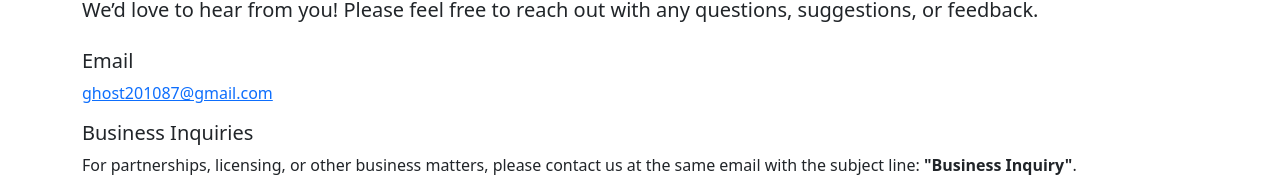
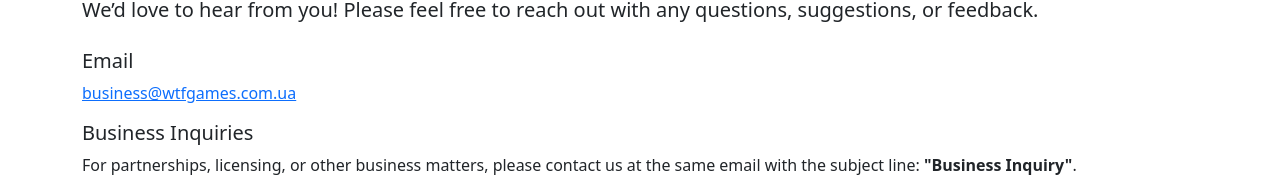
Before and after one commit to serhii-chechui/WTFGamesSiteClient, a React (Create React App) app: page /contact in a window 1280 px wide. Shown: the part 189-366 px from the top of the page. Built offline with nearby package versions, Linux system fonts and the light colour scheme.

Commit message:
chore(contacts): changes a contact e-mail

```diff
--- a/src/App.js
+++ b/src/App.js
@@ -7,7 +7,7 @@ import MainPage from "./components/MainPage";
 import Footer from "./components/footer";
 import PrivacyPolicy from "./components/privacyPolicy";
 import TermOFService from "./components/termsOfService";
-import Contacts from "./components/contacts";
+import Contacts from "./components/Contacts";
 
 function App() {
     return (
--- a/src/components/contacts.jsx
+++ b/src/components/contacts.jsx
@@ -12,7 +12,7 @@ const Contact = () => {
             <div className="mt-4">
                 <h5>Email</h5>
                 <p>
-                    <a href="mailto:ghost201087@gmail.com">ghost201087@gmail.com</a>
+                    <a href="mailto:business@wtfgames.com.ua">business@wtfgames.com.ua</a>
                 </p>
 
                 <h5>Business Inquiries</h5>
```
